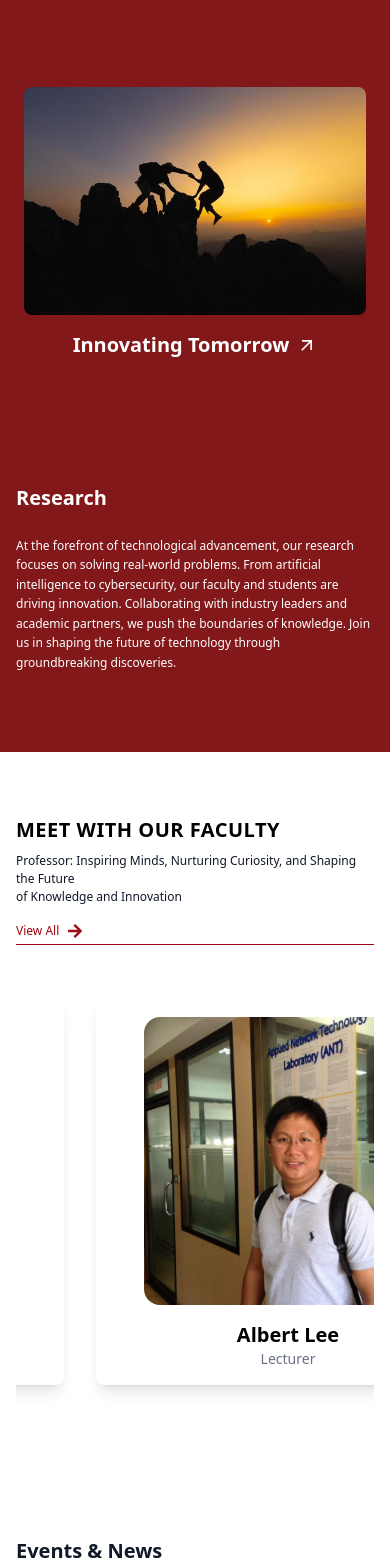
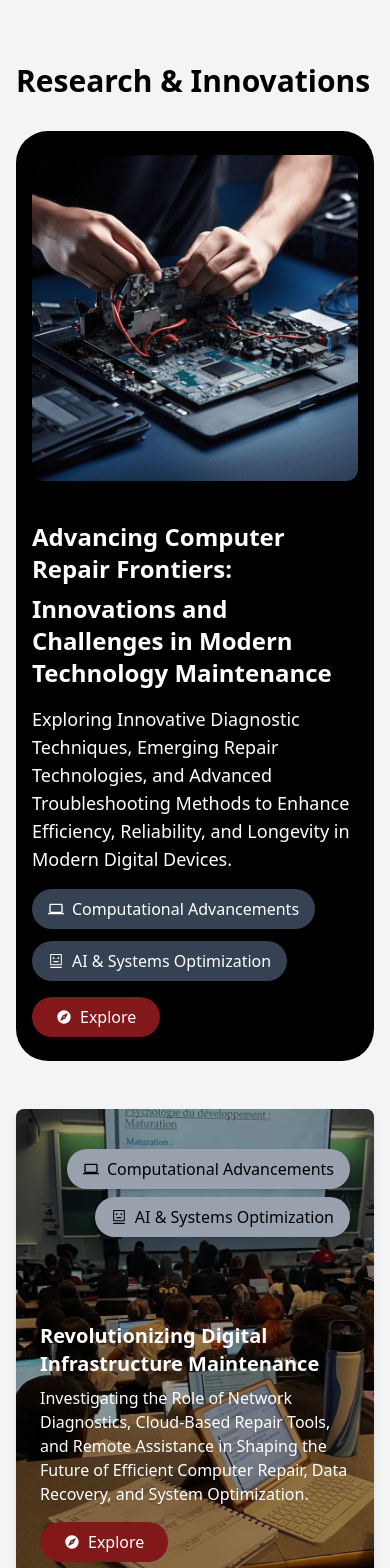
Before and after one commit to Ari-ICU/Department-website-rupp, a React (Vite) app: page / in a window 390 px wide. Shown: the part 4740-6308 px from the top of the page. Built offline with nearby package versions, Linux system fonts and the light colour scheme.

Commit message:
update research

```diff
--- a/src/components/contact/GetInTouchSection.jsx
+++ b/src/components/contact/GetInTouchSection.jsx
@@ -37,7 +37,7 @@ const contactData = {
 
 const GetInTouchSection = ({ data = contactData }) => {
     return (
-        <div className=' '>
+        <div className='py-16 '>
             <div className='bg-red-900 '>
 
 
--- a/src/components/footer/Footer.jsx
+++ b/src/components/footer/Footer.jsx
@@ -1,19 +1,21 @@
 import React from 'react';
 import { motion } from 'framer-motion';
-import { Link } from 'react-router-dom';
+import { Link, useLocation } from 'react-router-dom';
 import CopyRight from './CopyRight';
 
 const Footer = () => {
+    const location = useLocation(); // FIXED: Calling useLocation()
+
     return (
         <motion.footer
-            className="bg-black text-white py-8 "
+            className="bg-black text-white py-8"
             initial={{ opacity: 0 }}
             whileInView={{ opacity: 1 }}
             transition={{ duration: 1 }}
             viewport={{ once: true }}
         >
             <div className="container mx-auto border-b mb-5 pb-10 border-gray-400">
-                <div className='grid grid-cols-1 md:grid-cols-2 lg:grid-cols-4 gap-8 px-4'>
+                <div className="grid grid-cols-1 md:grid-cols-2 lg:grid-cols-4 gap-8 px-4">
                     {/* Location Column with Motion */}
                     <motion.div
                         initial={{ opacity: 0, y: 50 }}
@@ -26,9 +28,13 @@ const Footer = () => {
                         <div>
                             <iframe
                                 src="https://www.google.com/maps/embed?pb=!1m18!1m12!1m3!1d1734.8315755259034!2d104.89042472626606!3d11.568792400061744!2m3!1f0!2f0!3f0!3m2!1i1024!2i768!4f13.1!3m3!1m2!1s0x3109519fe4077d69%3A0x20138e822e434660!2sRoyal%20University%20of%20Phnom%20Penh!5e0!3m2!1sen!2skh!4v1740962585390!5m2!1sen!2skh"
-                                width="100%" height="100%" style={{ border: 0 }} allowfullscreen="" loading="lazy"
+                                width="100%"
+                                height="100%"
+                                style={{ border: 0 }}
+                                allowFullScreen // FIXED: Corrected JSX syntax
+                                loading="lazy"
+                                title="RUPP Location"
                             ></iframe>
-
                         </div>
                     </motion.div>
 
@@ -41,42 +47,19 @@ const Footer = () => {
                         whileHover={{ scale: 1.05 }}
                     >
                         <h3 className="text-lg font-normal mb-4 border-b-2 border-gray-300">Our Pages</h3>
-                        <ul className='text-sm font-light text-gray-400'>
+                        <ul className="text-sm font-light text-gray-400">
+                            {["/", "/academics", "/research", "/programs", "/people"].map((path, index) => (
                                 <motion.li
+                                    key={index}
                                     whileHover={{ x: 10 }}
                                     transition={{ duration: 0.2 }}
                                     className="mb-2 hover:text-red-900"
                                 >
-                                <Link to="/">Home</Link>
+                                    <Link to={path} className={`hover:text-red-900 ${location.pathname === path ? "text-red-900 font-bold" : ""}`}>
+                                        {path === "/" ? "Home" : path.replace("/", "").charAt(0).toUpperCase() + path.slice(2)}
+                                    </Link>
                                 </motion.li>
-                            <motion.li
-                                whileHover={{ x: 10 }}
-                                transition={{ duration: 0.2 }}
-                                className="mb-2 hover:text-red-900"
-                            >
-                                <Link to="/academics">Academics</Link>
-                            </motion.li>
-                            <motion.li
-                                whileHover={{ x: 10 }}
-                                transition={{ duration: 0.2 }}
-                                className="mb-2 hover:text-red-900"
-                            >
-                                <Link to="/research">Research</Link>
-                            </motion.li>
-                            <motion.li
-                                whileHover={{ x: 10 }}
-                                transition={{ duration: 0.2 }}
-                                className="mb-2 hover:text-red-900"
-                            >
-                                <Link to="/programs">Programs</Link>
-                            </motion.li>
-                            <motion.li
-                                whileHover={{ x: 10 }}
-                                transition={{ duration: 0.2 }}
-                                className="mb-2 hover:text-red-900"
-                            >
-                                <Link to="/people">People</Link>
-                            </motion.li>
+                            ))}
                         </ul>
                     </motion.div>
 
@@ -89,42 +72,17 @@ const Footer = () => {
                         whileHover={{ scale: 1.05 }}
                     >
                         <h3 className="text-lg font-normal mb-4 border-b-2 border-gray-300">Quick Links</h3>
-                        <ul className='text-sm font-light text-gray-400'>
+                        <ul className="text-sm font-light text-gray-400">
+                            {["/about", "/contact", "/event", "/privacy", "/services"].map((path, index) => (
                                 <motion.li
+                                    key={index}
                                     whileHover={{ x: 10 }}
                                     transition={{ duration: 0.2 }}
                                     className="mb-2 hover:text-red-900"
                                 >
-                                <Link to="/about">About Us</Link>
+                                    <Link to={path} className={`hover:text-red-900 ${location.pathname === path ? "text-red-900 font-bold" : ""}`}> {path.replace("/", "").replace("-", " ").charAt(0).toUpperCase() + path.slice(2)}</Link>
                                 </motion.li>
-                            <motion.li
-                                whileHover={{ x: 10 }}
-                                transition={{ duration: 0.2 }}
-                                className="mb-2 hover:text-red-900"
-                            >
-                                <Link to="/contact">Contact</Link>
-                            </motion.li>
-                            <motion.li
-                                whileHover={{ x: 10 }}
-                                transition={{ duration: 0.2 }}
-                                className="mb-2 hover:text-red-900"
-                            >
-                                <Link to="/event">Events & News</Link>
-                            </motion.li>
-                            <motion.li
-                                whileHover={{ x: 10 }}
-                                transition={{ duration: 0.2 }}
-                                className="mb-2 hover:text-red-900"
-                            >
-                                <Link to="/privacy">Privacy Policy</Link>
-                            </motion.li>
-                            <motion.li
-                                whileHover={{ x: 10 }}
-                                transition={{ duration: 0.2 }}
-                                className="mb-2 hover:text-red-900"
-                            >
-                                <Link to="/services">Terms of Service</Link>
-                            </motion.li>
+                            ))}
                         </ul>
                     </motion.div>
 
@@ -137,21 +95,19 @@ const Footer = () => {
                         whileHover={{ scale: 1.05 }}
                     >
                         <h3 className="text-lg font-normal mb-4 border-b-2 border-gray-300">Accreditation & Affiliations</h3>
-                        <ul className='text-sm font-light text-gray-400'>
+                        <ul className="text-sm font-light text-gray-400">
+                            {["#", "#"].map((path, index) => (
                                 <motion.li
+                                    key={index}
                                     whileHover={{ x: 10 }}
                                     transition={{ duration: 0.2 }}
                                     className="mb-2 hover:text-red-900"
                                 >
-                                <Link to="#">Government organizations</Link>
+                                    <Link to={path}>
+                                        {index === 0 ? "Government organizations" : "International university partners"}
+                                    </Link>
                                 </motion.li>
-                            <motion.li
-                                whileHover={{ x: 10 }}
-                                transition={{ duration: 0.2 }}
-                                className="mb-2 hover:text-red-900"
-                            >
-                                <Link to="#">International university partners</Link>
-                            </motion.li>
+                            ))}
                         </ul>
                     </motion.div>
                 </div>
--- a/src/components/home/EventsNews.jsx
+++ b/src/components/home/EventsNews.jsx
@@ -155,7 +155,6 @@ const EventsNews = () => {
                                 viewport={{ once: true }}
                                 className="bg-white rounded-2xl shadow-md overflow-hidden flex flex-row min-w-96"
                                 whileHover={{ scale: 1.05 }}
-                                transition={{ duration: 0.3 }}
                             >
                                 <motion.div
                                     initial={{ opacity: 0, scale: 0.9 }}
--- a/src/components/home/FacultyCarousel.jsx
+++ b/src/components/home/FacultyCarousel.jsx
@@ -78,10 +78,6 @@ const FacultyCarousel = () => {
                         </motion.p>
                     </div>
                     <motion.div
-                        initial={{ opacity: 0, y: -20 }}
-                        whileInView={{ opacity: 1, y: 0 }}
-                        transition={{ duration: 0.5, delay: 0.6 }}
-                        viewport={{ once: true }}
                         className="w-full md:w-auto mt-4 md:mt-0"
                     >
                         <Link to='' className='flex text-red-800 hover:text-red-900 items-center border-b border-red-800 pb-1'>
@@ -107,7 +103,7 @@ const FacultyCarousel = () => {
                                 transition={{ duration: 0.5, delay: index * 0.2 }}
                                 className="w-96 min-w-96 h-full bg-white rounded-lg shadow-lg p-4 flex flex-col items-center justify-center"
                                 whileHover={{ scale: 1.05 }}
-                                transition={{ duration: 0.3 }}
+
                             >
                                 <div className="relative w-72 h-72 mb-4 group">
                                     <img
--- a/src/components/home/ResearchSection.jsx
+++ b/src/components/home/ResearchSection.jsx
@@ -1,89 +1,144 @@
-import React from "react";
-import { Swiper, SwiperSlide } from "swiper/react";
-import { Autoplay } from "swiper/modules";
-import { MdArrowOutward } from "react-icons/md";
-import { motion } from "framer-motion";
-import "swiper/css";
-import "swiper/css/pagination";
-import image1 from "../../assets/img/1.jpg"; // Replace with your actual image paths
-import image2 from "../../assets/img/2.jpg";
-import image3 from "../../assets/img/123.jpg";
+import React from 'react';
+import { MdComputer, MdExplore } from 'react-icons/md';
+import { AiOutlineRobot } from 'react-icons/ai';
+import image from '../../assets/image.png';
+import image1 from '../../assets/1.png';
 
-const researchTopics = [
-  { title: "Advancing Technology", image: image1 },
-  { title: "Innovating Tomorrow", image: image2 },
-  { title: "Cybersecurity Research", image: image3 },
-];
+const ResearchInnovations = () => {
+  return (
+    <div className="bg-gray-100">
+      <div className="container mx-auto px-4">
+        <h2 className="text-3xl font-bold mb-8">
+          Research & Innovations
+        </h2>
 
-const Research = () => {
-  return (
-    <div className="flex justify-center items-center bg-red-900 text-white py-12">
-      <div className="container mx-auto w-full grid grid-cols-1 md:grid-cols-2 gap-12">
-        {/* Right Side - Swiper Slider (First on Mobile, Second on Desktop) */}
-        <div className="order-1 md:order-2 w-full xl:h-[339px] h-auto relative">
-          <Swiper
-            modules={[Autoplay]}
-            spaceBetween={10}
-            slidesPerView="auto"
-            centeredSlides={true}
-            loop={true}
-            autoplay={{ delay: 3000, disableOnInteraction: false }}
-            className="w-full h-full"
-          >
-            {researchTopics.map((item, index) => (
-              <SwiperSlide
-                key={index}
-                className={`p-6 rounded-lg ${index === 0 ? "w-full" : "w-auto"}`}
-              >
-                <motion.div
-                  initial={{ opacity: 0, y: 20 }}
-                  whileInView={{ opacity: 1, y: 0 }}
-                  transition={{ duration: 0.5, delay: 0.2 * index }}
-                  viewport={{ once: true }}
-                >
-                  <img
-                    src={item.image}
-                    alt={item.title}
-                    className="w-full xl:h-[266px] h-auto mx-auto object-cover rounded-lg mb-4"
-                  />
-                  <h3 className="text-xl font-bold mb-2 flex items-center justify-center">
-                    {item.title}
-                    <MdArrowOutward className="ml-2" />
-                  </h3>
-                </motion.div>
-              </SwiperSlide>
-            ))}
-          </Swiper>
+        {/* Top Section */}
+        <div className="bg-black rounded-4xl w-full flex flex-col xl:flex-row justify-center items-center mx-auto overflow-hidden">
+          <div className="xl:h-[505px] h-full flex flex-col xl:flex-row gap-10 px-4 py-6 items-center justify-center w-full">
+
+            {/* Image Section */}
+            <div className="xl:w-[615px] xl:h-[505px] w-full flex justify-center items-center">
+              <img
+                src={image}
+                alt="Advancing Computer Repair Frontiers"
+                className="w-full h-full object-cover rounded-xl"
+              />
+            </div>
+
+            {/* Content Section */}
+            <div className="flex justify-center items-center xl:w-[580px] w-full text-left">
+              <div className="text-white mx-auto">
+                <h3 className="text-2xl font-semibold mb-2">
+                  Advancing Computer Repair Frontiers:
+                </h3>
+                <h3 className="text-2xl font-semibold mb-4">
+                  Innovations and Challenges in Modern Technology Maintenance
+                </h3>
+                <p className="mb-4 text-lg">
+                  Exploring Innovative Diagnostic Techniques, Emerging Repair Technologies, and Advanced Troubleshooting Methods to Enhance Efficiency, Reliability, and Longevity in Modern Digital Devices.
+                </p>
+
+                {/* Buttons Section */}
+                <div className="flex flex-col xl:flex-row justify-start items-start gap-3">
+                  <button className="text-white py-2 px-4 shadow-md rounded-4xl flex items-center bg-gray-700 hover:bg-gray-600">
+                    <MdComputer className="mr-2" />
+                    Computational Advancements
+                  </button>
+                  <button className="text-white py-2 px-4 shadow-md rounded-4xl flex items-center bg-gray-700 hover:bg-gray-600">
+                    <AiOutlineRobot className="mr-2" />
+                    AI & Systems Optimization
+                  </button>
+                </div>
+
+                {/* Explore Button */}
+                <div className="mt-4 flex justify-start">
+                  <button className="bg-red-900 hover:bg-red-800 text-white py-2 px-6 rounded-4xl flex items-center">
+                    <MdExplore className="mr-2" />
+                    Explore
+                  </button>
+                </div>
+              </div>
+            </div>
+
+          </div>
         </div>
-        {/* Left Side - Research Text (Second on Mobile, First on Desktop) */}
-        <div className="order-2 md:order-1 p-4">
-          <motion.h2
-            initial={{ opacity: 0, y: 20 }}
-            whileInView={{ opacity: 1, y: 0 }}
-            transition={{ duration: 0.5, delay: 0.2 }}
-            viewport={{ once: true }}
-            className="font-bold mb-6 xl:text-3xl text-xl"
-          >
-            Research
-          </motion.h2>
-          <motion.p
-            initial={{ opacity: 0, y: 20 }}
-            whileInView={{ opacity: 1, y: 0 }}
-            transition={{ duration: 0.5, delay: 0.4 }}
-            viewport={{ once: true }}
-            className="text-sm font-normal leading-relaxed xl:text-sm text-[12px]"
-          >
-            At the forefront of technological advancement, our research focuses
-            on solving real-world problems. From artificial intelligence to
-            cybersecurity, our faculty and students are driving innovation.
-            Collaborating with industry leaders and academic partners, we push
-            the boundaries of knowledge. Join us in shaping the future of
-            technology through groundbreaking discoveries.
-          </motion.p>
+
+
+        {/* Bottom Sections */}
+        <div className="grid grid-cols-1 md:grid-cols-2 gap-8 mt-12">
+          {/* Bottom Left Section */}
+          <div className="xl:h-[505px] h-full bg-white rounded-lg shadow-md overflow-hidden relative group">
+            <img
+              src={image1}
+              alt="Revolutionizing Digital Infrastructure Maintenance"
+              className="w-full h-full object-cover group-hover:scale-105 transition-transform duration-300"
+            />
+            <div className="absolute inset-0 bg-black opacity-40 group-hover:opacity-60 transition-opacity duration-300"></div>
+            <div className="absolute inset-0 p-6 flex flex-col justify-between text-white"> {/* Changed to justify-between */}
+              <div className="flex flex-col justify-center items-end py-4"> {/* Added padding */}
+                <button className="text-black bg-gray-400 py-2 px-4 shadow-md rounded-4xl flex items-center mb-2"> {/* Added margin-bottom */}
+                  <MdComputer className="mr-2" />
+                  Computational Advancements
+                </button>
+                <button className="text-black bg-gray-400 py-2 px-4 shadow-md rounded-4xl flex items-center">
+                  <AiOutlineRobot className="mr-2" />
+                  AI & Systems Optimization
+                </button>
+              </div>
+              <div>
+                <h3 className="text-xl font-semibold mb-2">
+                  Revolutionizing Digital Infrastructure Maintenance
+                </h3>
+                <p className="mb-4">
+                  Investigating the Role of Network Diagnostics, Cloud-Based Repair Tools, and Remote Assistance in Shaping the Future of Efficient Computer Repair, Data Recovery, and System Optimization.
+                </p>
+                <button className="bg-red-900 hover:bg-red-800 text-white py-2 px-6 rounded-4xl flex items-center">
+                  <MdExplore className="mr-2" />
+                  Explore
+                </button>
+              </div>
+            </div>
+          </div>
+
+          {/* Bottom Right Section */}
+
+          <div className="xl:h-[505px] h-full bg-white rounded-lg shadow-md overflow-hidden relative group">
+            <img
+              src={image1}
+              alt="Revolutionizing Digital Infrastructure Maintenance"
+              className="w-full h-full object-cover group-hover:scale-105 transition-transform duration-300"
+            />
+            <div className="absolute inset-0 bg-black opacity-40 group-hover:opacity-60 transition-opacity duration-300"></div>
+            <div className="absolute inset-0 p-6 flex flex-col justify-between text-white"> {/* Changed to justify-between */}
+              <div className="flex flex-col justify-center items-end py-4"> {/* Added padding */}
+                <button className="text-black bg-gray-400 py-2 px-4 shadow-md rounded-4xl flex items-center mb-2"> {/* Added margin-bottom */}
+                  <MdComputer className="mr-2" />
+                  Computational Advancements
+                </button>
+                <button className="text-black bg-gray-400 py-2 px-4 shadow-md rounded-4xl flex items-center">
+                  <AiOutlineRobot className="mr-2" />
+                  AI & Systems Optimization
+                </button>
+              </div>
+              <div>
+                <h3 className="text-xl font-semibold mb-2">
+                  Exploring the Intersection of Data, Systems, and Smart Technologies
+                </h3>
+                <p className="mb-4">
+                  Investigating the Role of Network Diagnostics, Cloud-Based Repair Tools, and Remote Assistance in Shaping the Future of Efficient Computer Repair, Data Recovery, and System Optimization.
+                </p>
+                <button className="bg-red-900 hover:bg-red-800 text-white py-2 px-6 rounded-4xl flex items-center">
+                  <MdExplore className="mr-2" />
+                  Explore
+                </button>
+
+              </div>
+            </div>
+          </div>
         </div>
       </div>
     </div>
   );
 };
 
-export default Research;
+export default ResearchInnovations;
--- a/src/pages/Program.jsx
+++ b/src/pages/Program.jsx
@@ -13,7 +13,7 @@ const Program = () => {
     <div>
       <div>
         <ProgramBanner />
-        <div className='*:py-16 *:px-10'>
+        <div className='*:py-16 '>
           <Overview />
           <Programs />
           <ProgramObjectives />
```
Also changed, not shown: src/components/Navbar.jsx (+11 -11 lines), src/assets/1.png (added), src/assets/image.png (added). Lines whose indentation alone changed are shown as unchanged.
